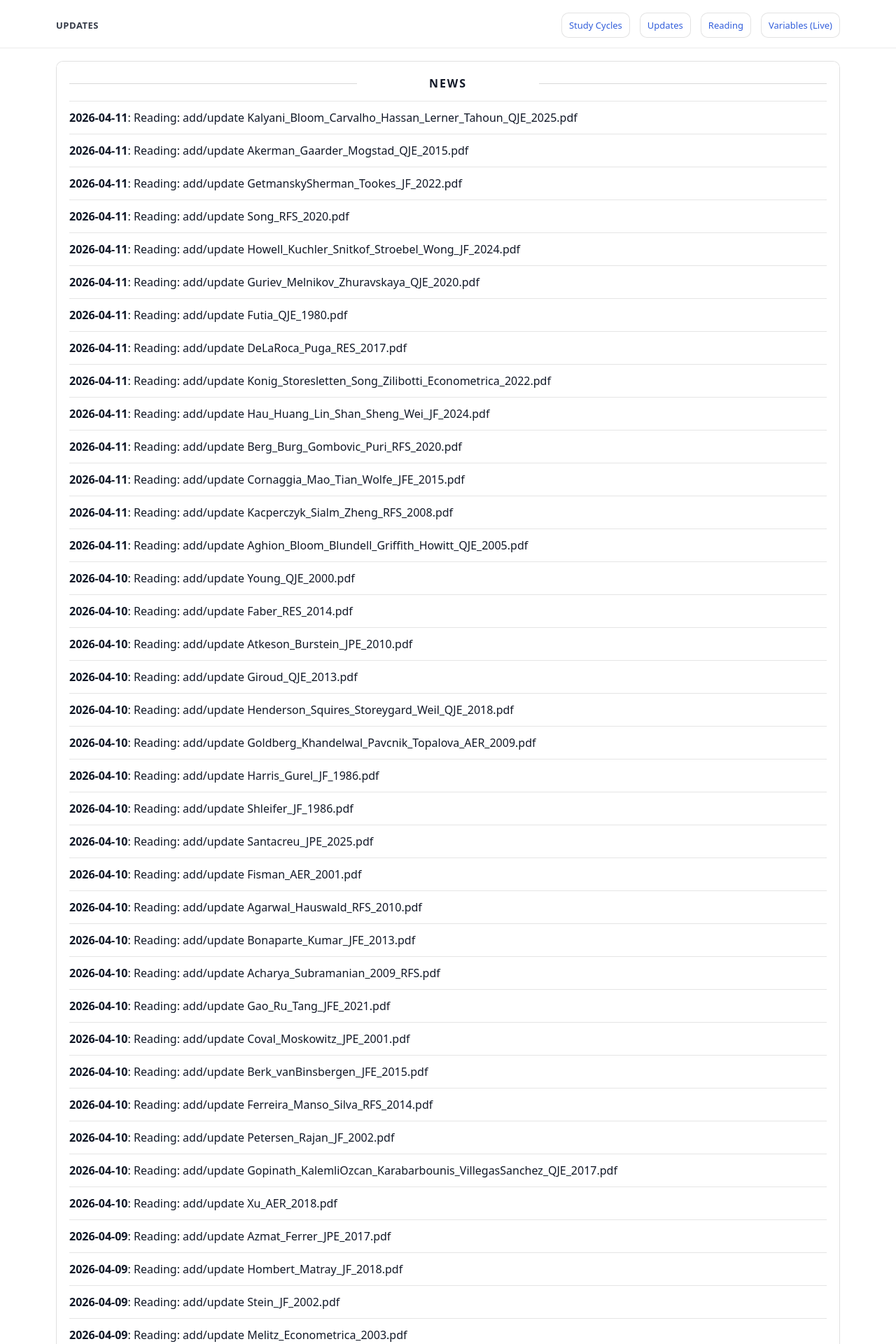
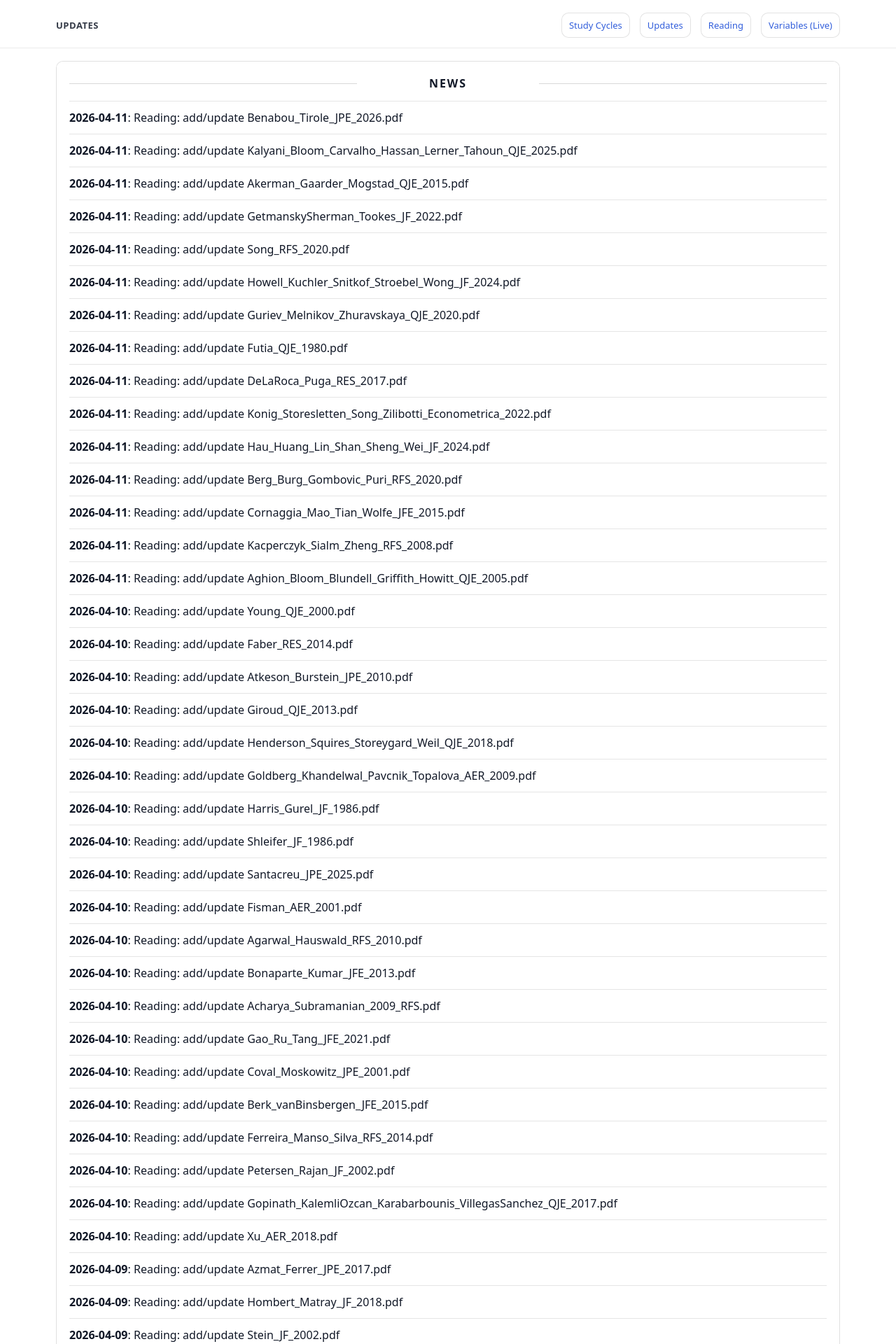
Before and after one commit to yaxinzn/study-archive, a Jekyll site: the page built from updates/index.md, in a window 1280 px wide. Shown: the top 1920 px of the page at 70% size. Built offline with Jekyll 4.4.1, drawn with Linux system fonts in a browser that asks for light colours; some of the changed text lies outside the part shown.

Commit message:
chore: update NEWS feed

```diff
--- a/_data/news.yml
+++ b/_data/news.yml
@@ -1,4 +1,7 @@
 # Auto-generated update history (sorted newest -> oldest). Do not edit manually.
+- ts: "1775910671"
+  date: "2026-04-11"
+  title: "Reading: add/update Benabou_Tirole_JPE_2026.pdf"
 - ts: "1775909993"
   date: "2026-04-11"
   title: "Reading: add/update Kalyani_Bloom_Carvalho_Hassan_Lerner_Tahoun_QJE_2025.pdf"
```
